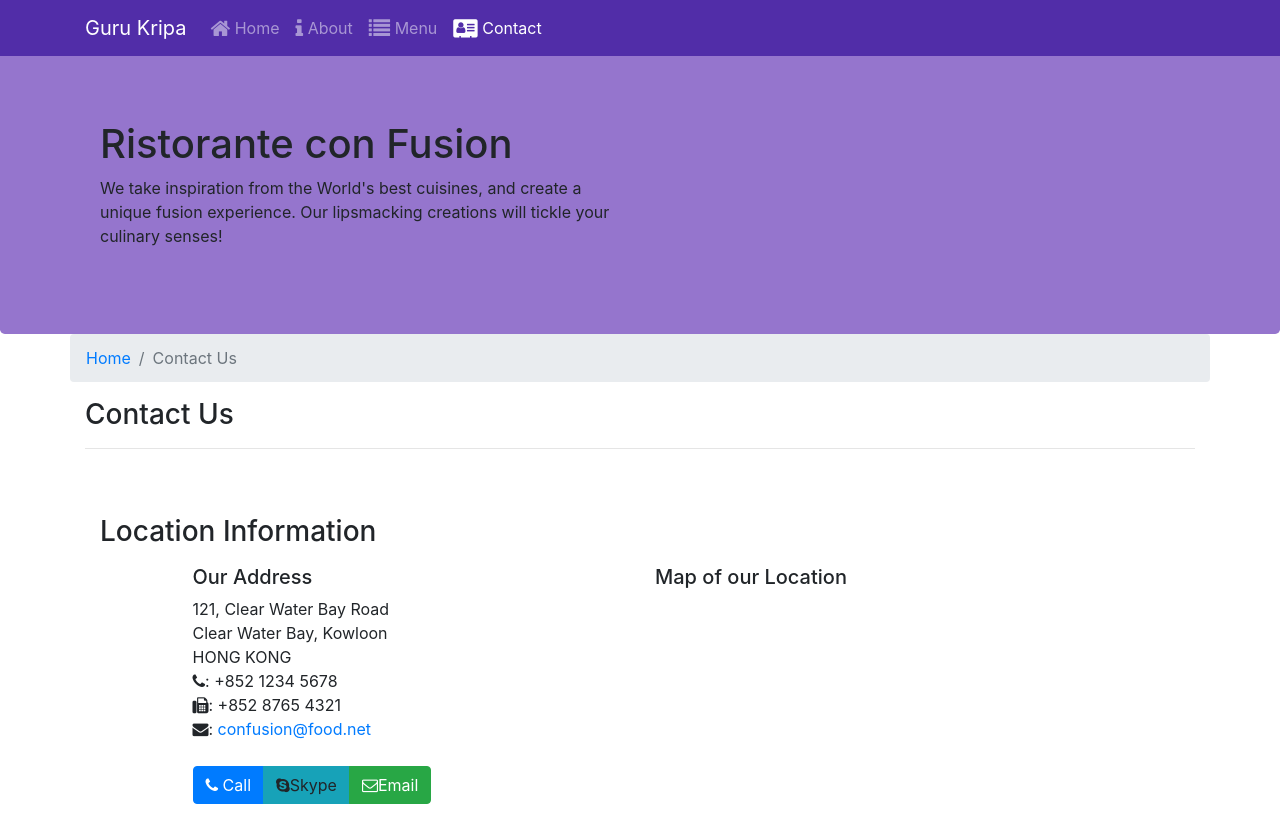
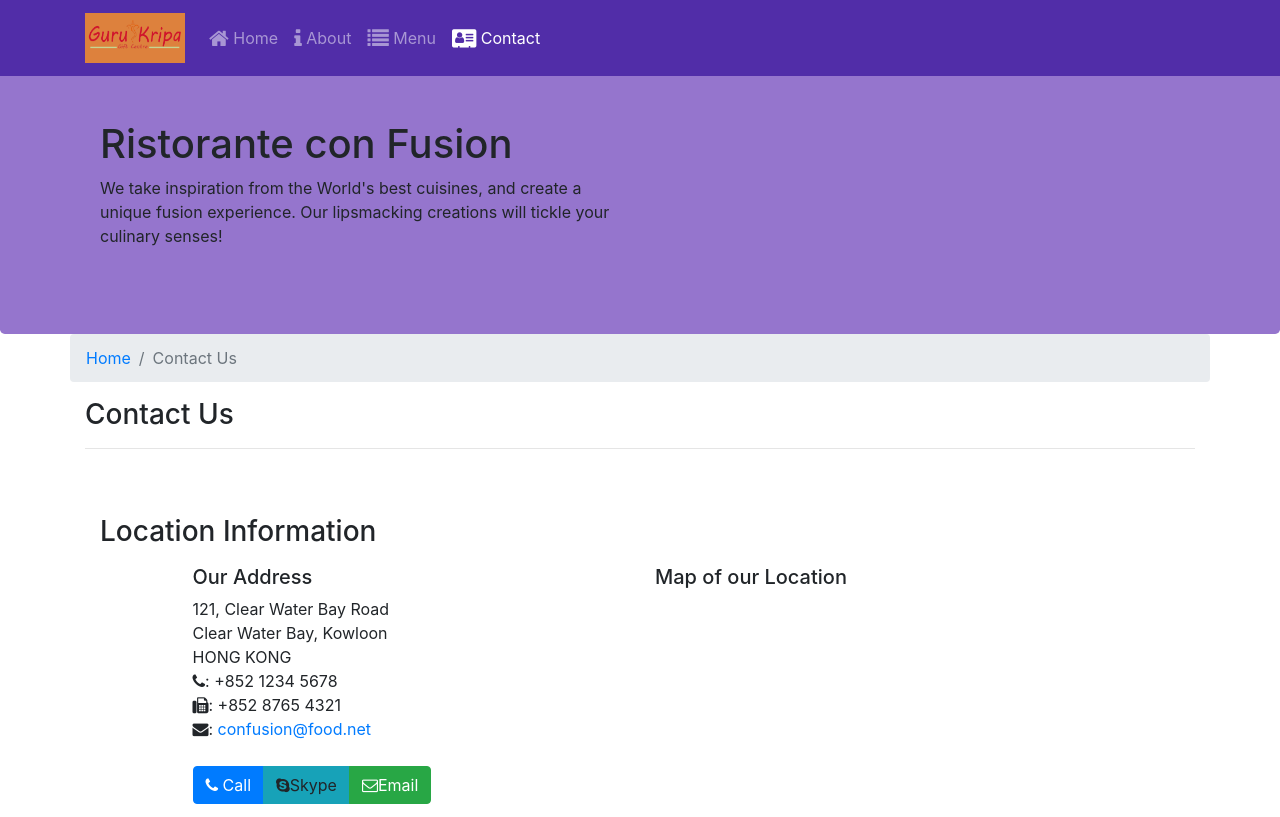
Before and after one commit to GuruKripa02/GuruKripa02.github.io, a website: page contactus.html in a window 1280 px wide. Shown: the top 817 px of the page. Drawn offline with Linux system fonts and the light colour scheme.

Commit message:
Update contactus.html

```diff
--- a/contactus.html
+++ b/contactus.html
@@ -22,7 +22,7 @@
             <button class="navbar-toggler" type="button" data-toggle="collapse" data-target="#Navbar">
                 <span class="navbar-toggler-icon"></span>
             </button>
-            <a class="navbar-brand" href="photos/logo.png">Guru Kripa</a>
+            <a class="navbar-brand" href="#"><img src="photos/logo.png" height="50" width="100"></a>
             <div class="collapse navbar-collapse" id="Navbar">
                 <ul class="navbar-nav mr-auto">
                         <li class="nav-item"><a class="nav-link" href="./index.html"><span class="fa fa-home fa-lg"></span> Home</a></li>
```
